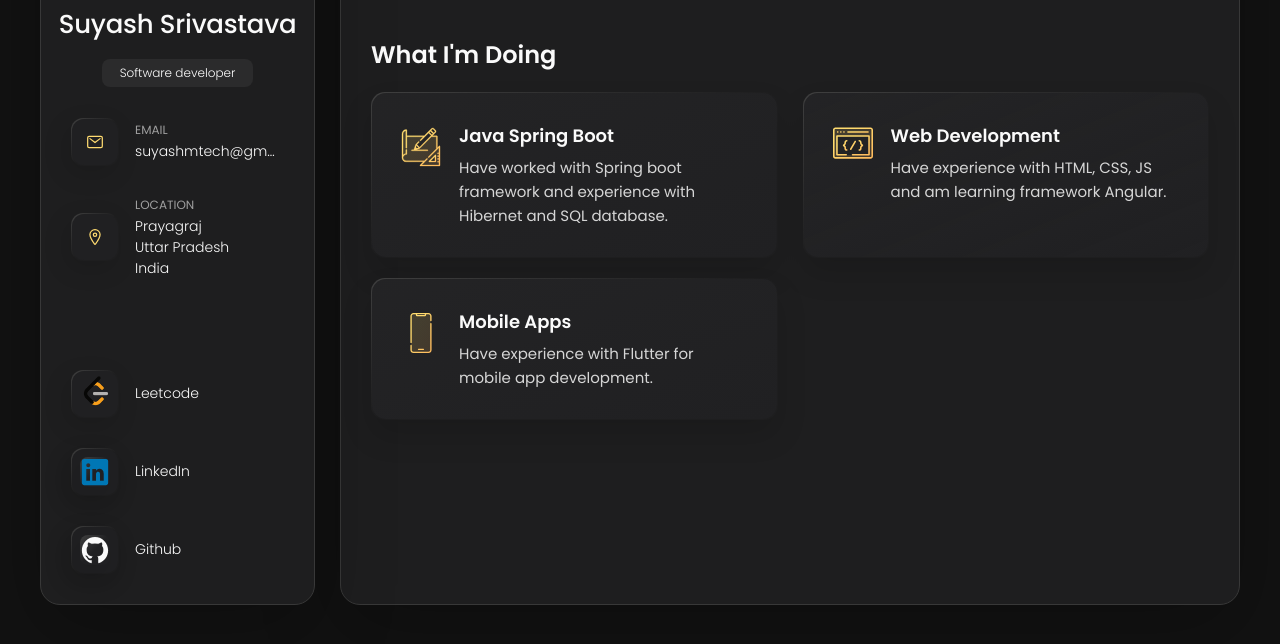
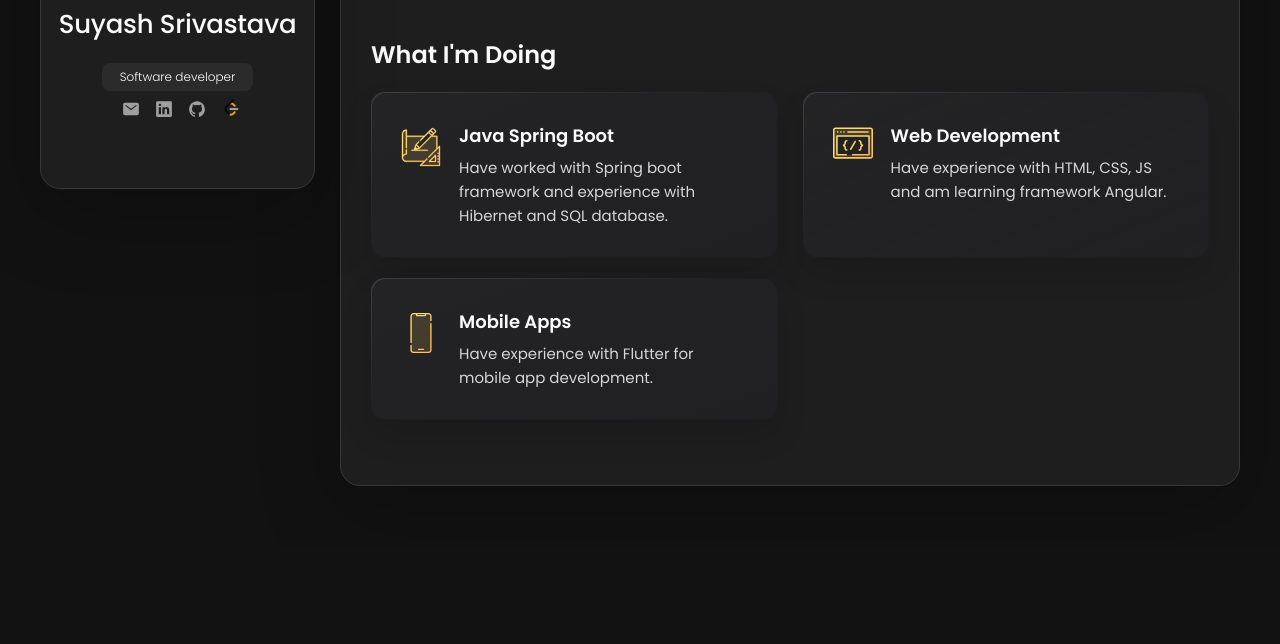
Before and after one commit to suyash-srivastava-dev/portfolio, a plain HTML site: page index.html in a window 1280 px wide. Shown: the part 254-898 px from the top of the page. After the commit the page ends 800 px from the top, so only its background shows below. Drawn offline with nearby package versions, Linux system fonts and the light colour scheme.

Commit message:
Icon formated contacts

```diff
--- a/assets/css/style.css
+++ b/assets/css/style.css
@@ -1,9 +1,12 @@
 /*-----------------------------------*\
   #style.css
 \*-----------------------------------*/
+.spaceItem{
+padding: 4px;
+}
 
 .image {
-  width: 35px;
+  width: 20px;
   height: auto;
 }
 .github{
--- a/index.html
+++ b/index.html
@@ -47,8 +47,41 @@
 
                 <div class="info-content">
                     <h1 class="name" title="Suyash Srivastava">Suyash Srivastava</h1>
+                    <ul>
+                        <li class="spaceItem">
+                            <p class="title">Software developer</p>
+                        </li>
+                        <li class="spaceItem">
+                            <ul class="social-list">
 
-                    <p class="title">Software developer</p>
+                                <li class="social-item">
+                                    <a href="mailto:suyashmtech@gmail.com" class="social-link">
+                                        <ion-icon name="mail"></ion-icon>
+                                    </a>
+                                </li>
+                                <li class="social-item">
+                                    <a href="https://www.linkedin.com/in/suyash-srivastava-dev/" class="social-link">
+                                        <ion-icon name="logo-linkedin"></ion-icon>
+                                    </a>
+                                </li>
+
+                                <li class="social-item">
+                                    <a href="https://github.com/suyash-srivastava-dev" class="social-link">
+                                        <ion-icon name="logo-github"></ion-icon>
+                                    </a>
+                                </li>
+
+                                <li class="social-item">
+                                    <a href="https://leetcode.com/suyash-srivastava-dev/" class="social-link">
+                                        <!-- <ion-icon name="logo-instagram"></ion-icon> -->
+                                        <img src="./assets/images/LeetCode.png" alt="LeetCode" class="image spaceleet">
+
+                                    </a>
+                                </li>
+
+                            </ul>
+                        </li>
+                    </ul>
                 </div>
 
                 <button class="info_more-btn" data-sidebar-btn>
@@ -63,17 +96,17 @@
 
                 <div class="separator"></div>
 
-                <ul class="contacts-list">
+                <!-- <ul class="contacts-list">
 
                     <li class="contact-item">
 
                         <div class="icon-box">
-                            <ion-icon name="mail-outline"></ion-icon>
+
+                            <ion-icon name="mail"></ion-icon>
                         </div>
 
                         <div class="contact-info">
                             <p class="contact-title">Email</p>
-
                             <a href="mailto:suyashmtech@gmail.com" class="contact-link">suyashmtech@gmail.com</a>
                         </div>
 
@@ -81,7 +114,8 @@
                     <li class="contact-item">
 
                         <div class="icon-box">
-                            <ion-icon name="location-outline"></ion-icon>
+
+                            <ion-icon name="location"></ion-icon>
                         </div>
 
                         <div class="contact-info">
@@ -95,23 +129,21 @@
                     <li class="contact-item">
 
                         <div class="icon-box">
-                            <!-- <ion-icon name="calendar-outline"></ion-icon> -->
+
                             <img src="./assets/images/LeetCode.png" alt="LeetCode" class="image">
 
                         </div>
 
                         <div class="contact-info">
-                            <!-- <p class="contact-title">Leetcode</p> -->
+
                             <a href="https://leetcode.com/suyash-srivastava-dev/" class="contact-link">Leetcode</a>
-
-                            <!-- <time datetime="1982-06-23">June 23, 1982</time> -->
                         </div>
 
                     </li>
                     <li class="contact-item">
 
                         <div class="icon-box">
-                            <!-- <ion-icon name="calendar-outline"></ion-icon> -->
+
                             <ion-icon name="logo-linkedin" class="linkedIn"></ion-icon>
 
                         </div>
@@ -129,13 +161,12 @@
                         </div>
 
                         <div class="contact-info">
-                            <a href="https://github.com/suyash-srivastava-dev"
-                                class="contact-link">Github</a>
+                            <a href="https://github.com/suyash-srivastava-dev" class="contact-link">Github</a>
                         </div>
 
                     </li>
 
-                </ul>
+                </ul> -->
 
         </aside>
 
@@ -200,7 +231,8 @@
                         I'm Software Developer from Prayagraj, India.
                         I have over 2 year of experience as a software engineer with Java Backend Development role.
                         In my short time there, I've already contributed
-                        to over a dozen projects and assisted with managing one project for one of the firm's long-time clients.
+                        to over a dozen projects and assisted with managing one project for one of the firm's long-time
+                        clients.
 
                     </p>
 
@@ -228,7 +260,8 @@
                                 <h4 class="h4 service-item-title">Java Spring Boot</h4>
 
                                 <p class="service-item-text">
-                                    Have worked with Spring boot framework and experience with Hibernet and SQL database.
+                                    Have worked with Spring boot framework and experience with Hibernet and SQL
+                                    database.
                                 </p>
                             </div>
 
@@ -525,7 +558,9 @@
                 <section class="timeline">
                     <div class="title-wrapper">
                         <div class="icon-box">
-                            <ion-icon name="book-outline"></ion-icon>
+                            <!-- <ion-icon name="work"></ion-icon>
+                             -->
+                            <ion-icon name="business-outline"></ion-icon>
                         </div>
 
                         <h3 class="h3">Experience</h3>
@@ -540,7 +575,8 @@
                             <span>Aug 2020 — Aug 2022</span>
 
                             <p class="timeline-text">
-                                • Part of the integration and development team. With key responsibilities of developing new services, fixing JIRA and on support. With the use of MuleSoft and Spring Boot.
+                                • Part of the integration and development team. With key responsibilities of developing
+                                new services, fixing JIRA and on support. With the use of MuleSoft and Spring Boot.
                                 <br>• Lead team on BBD testing development of framework, with cucumber.
                                 <br>• Tech Stack: Spring boot, Java, Postgres, Hibernate, Cucumber
                             </p>
@@ -746,11 +782,11 @@
 
                         <button class="filter-select" data-select>
 
-                            <div class="select-value" data-selecct-value>Select category</div>
+                            <!-- <div class="select-value" data-selecct-value>Select category</div> -->
 
-                            <div class="select-icon">
+                            <!-- <div class="select-icon">
                                 <ion-icon name="chevron-down"></ion-icon>
-                            </div>
+                            </div> -->
 
                         </button>
 
@@ -807,7 +843,8 @@
                                         <ion-icon name="eye-outline"></ion-icon>
                                     </div>
 
-                                    <img src="https://user-images.githubusercontent.com/68404906/177041261-16e16d6c-7e6e-493c-a51e-7f2d289120dd.gif" alt="Shopping" loading="lazy" >
+                                    <img src="https://user-images.githubusercontent.com/68404906/177041261-16e16d6c-7e6e-493c-a51e-7f2d289120dd.gif"
+                                        alt="Shopping" loading="lazy">
                                 </figure>
 
                                 <h3 class="project-title">Shopping Application</h3>
@@ -825,7 +862,8 @@
                                         <ion-icon name="eye-outline"></ion-icon>
                                     </div>
 
-                                    <img src="https://user-images.githubusercontent.com/68404906/169694403-5546489c-445d-4974-a9a7-0786c154407e.gif" alt="UrlShortner" loading="lazy">
+                                    <img src="https://user-images.githubusercontent.com/68404906/169694403-5546489c-445d-4974-a9a7-0786c154407e.gif"
+                                        alt="UrlShortner" loading="lazy">
                                 </figure>
 
                                 <h3 class="project-title">UrlShortner</h3>
@@ -834,21 +872,43 @@
 
                             </a>
                         </li>
+                    </ul>
+
+                </section>
+                <header>
+                    <h3 class="h3 article-title">Leetcode</h2>
+                </header>
+                <section>
+                    <ul>
+                        <li>
+                            <div class="icon-box">
+
+                                <!-- <ion-icon name="calendar-outline"></ion-icon> -->
+                                <a href="https://leetcode.com/suyash-srivastava-dev/"> <img
+                                        src="./assets/images/LeetCode.png" alt="LeetCode" class="image">
+                                </a>
+                            </div>
+
+                            <div class="contact-info">
+                                <!-- <p class="contact-title">Leetcode</p> -->
+                                <a href="https://leetcode.com/suyash-srivastava-dev/"
+                                    class="h5 article-title">Leetcode</a>
+
+                                <!-- <time datetime="1982-06-23">June 23, 1982</time> -->
+                            </div>
+                        </li>
 
                     </ul>
-
                 </section>
 
             </article>
 
 
 
-
-
             <!--
         - #BLOG
       -->
-
+            <!--
             <article class="blog" data-page="blog">
 
                 <header>
@@ -1038,7 +1098,7 @@
 
                 </section>
 
-            </article>
+            </article> -->
 
 
 
@@ -1048,7 +1108,7 @@
         - #CONTACT
       -->
 
-            <article class="contact" data-page="contact">
+            <!-- <article class="contact" data-page="contact">
 
                 <header>
                     <h2 class="h2 article-title">Contact</h2>
@@ -1087,7 +1147,7 @@
 
                 </section>
 
-            </article>
+            </article> -->
 
         </div>
 
```
Lines whose indentation alone changed are shown as unchanged.
